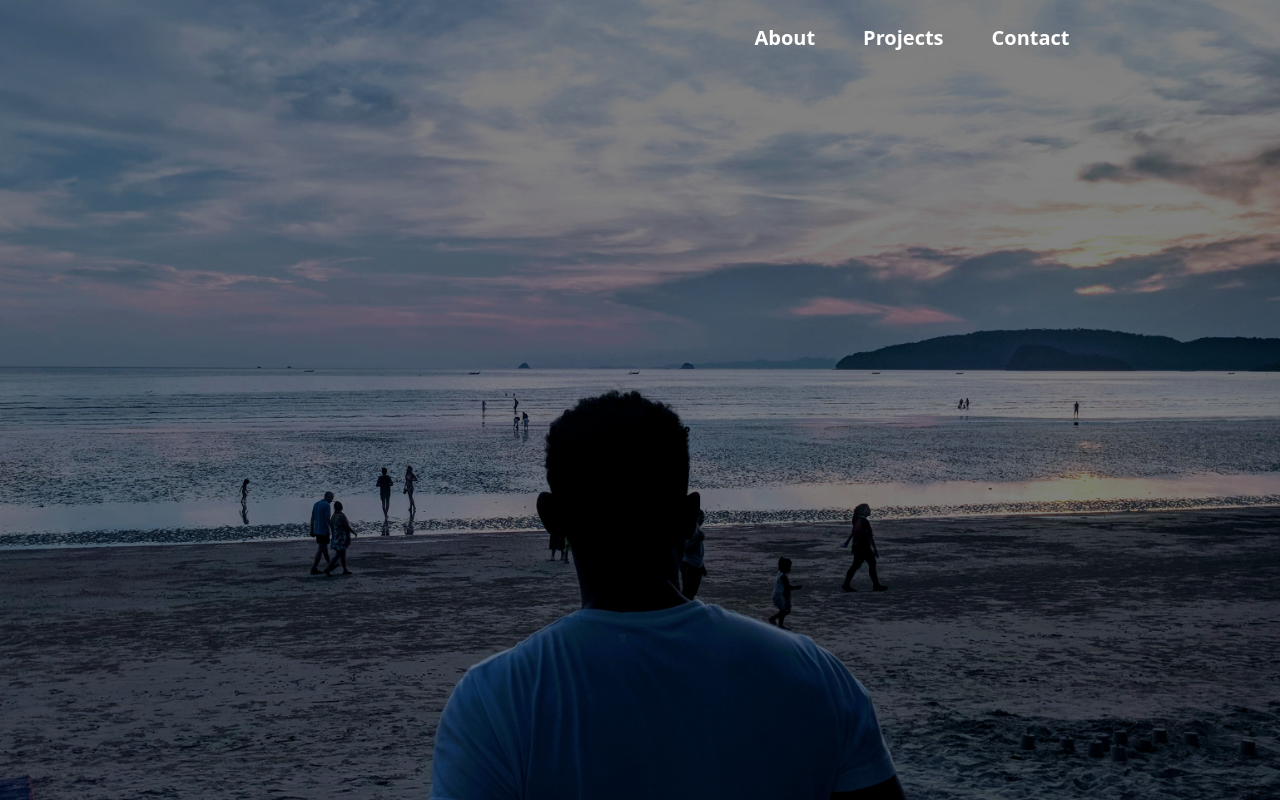
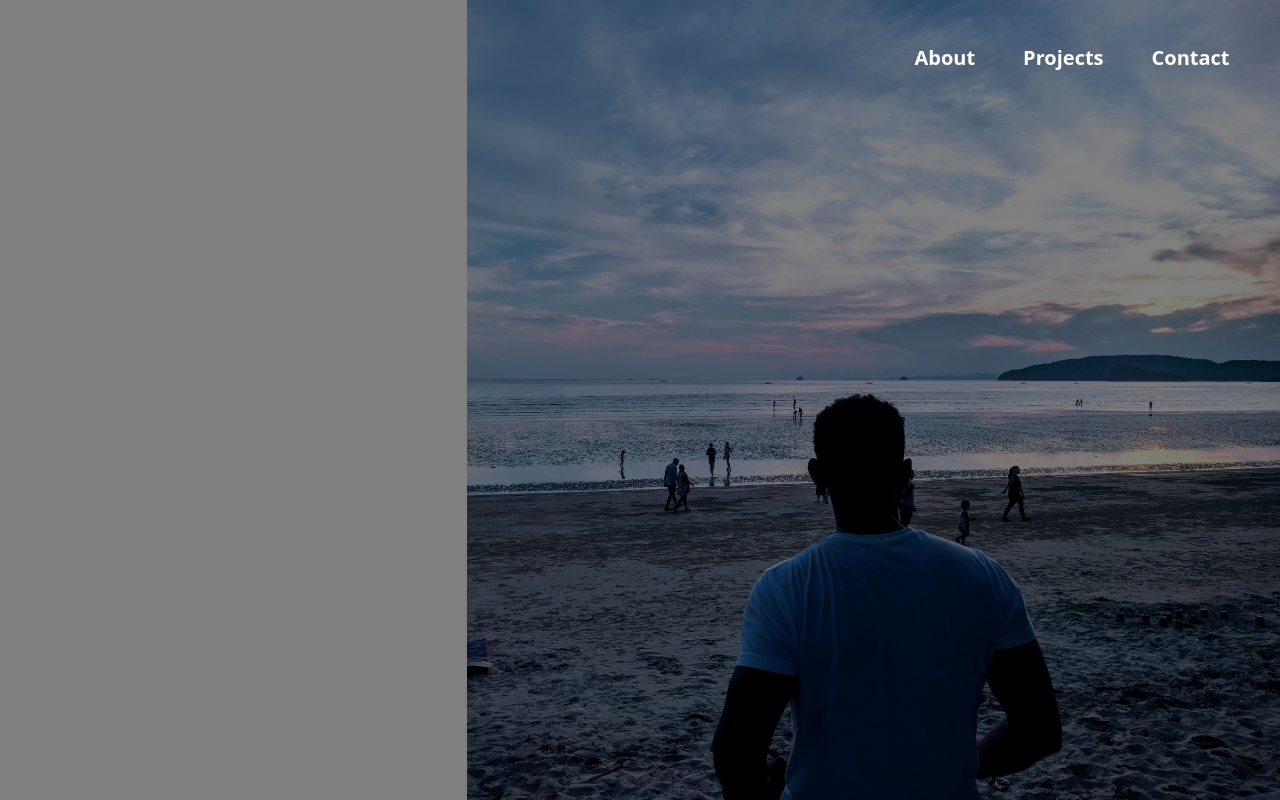
Before and after one commit to besod/Portfolio, a Django app: page / in a window 1280 px wide; the page is wider, and only the part inside the window is pictured. Run offline with Django 4.2, Linux system fonts and the light colour scheme.

Commit message:
small adjustments

```diff
--- a/personal/core/static/css/style.css
+++ b/personal/core/static/css/style.css
@@ -1,18 +1,20 @@
 /* static/css/style.css */
 
 /* Styling for the background image with transparency */
+
 .index-page {
   background: linear-gradient(rgba(0, 0, 0, 0.5), rgba(0, 0, 0, 0.5)),
     url("../images/sunset.jpg"); /* Path to your background image */
-  background-size: cover;
-  background-position: center;
+  background-size: auto 100%;
+  background-repeat: no-repeat;
+  background-position: right center;
   min-height: 100vh;
 }
 
 /* Styling for the navigation bar */
 .navbar {
   position: absolute;
-  top: 0;
+  top: 20px;
   left: 0;
   width: 100%;
   background-color: rgba(0, 0, 0, 0);
--- a/personal/core/templates/index.html
+++ b/personal/core/templates/index.html
@@ -14,7 +14,7 @@
   </head>
   <body>
     <div class="index-page">
-      <div class="navbar ml-20">
+      <div class="navbar ml-60">
         <ul
           class="flex flex-col sm:flex-row space-y-2 sm:space-y-0 sm:space-x-4 text-white justify-center ml-96"
         >
```
